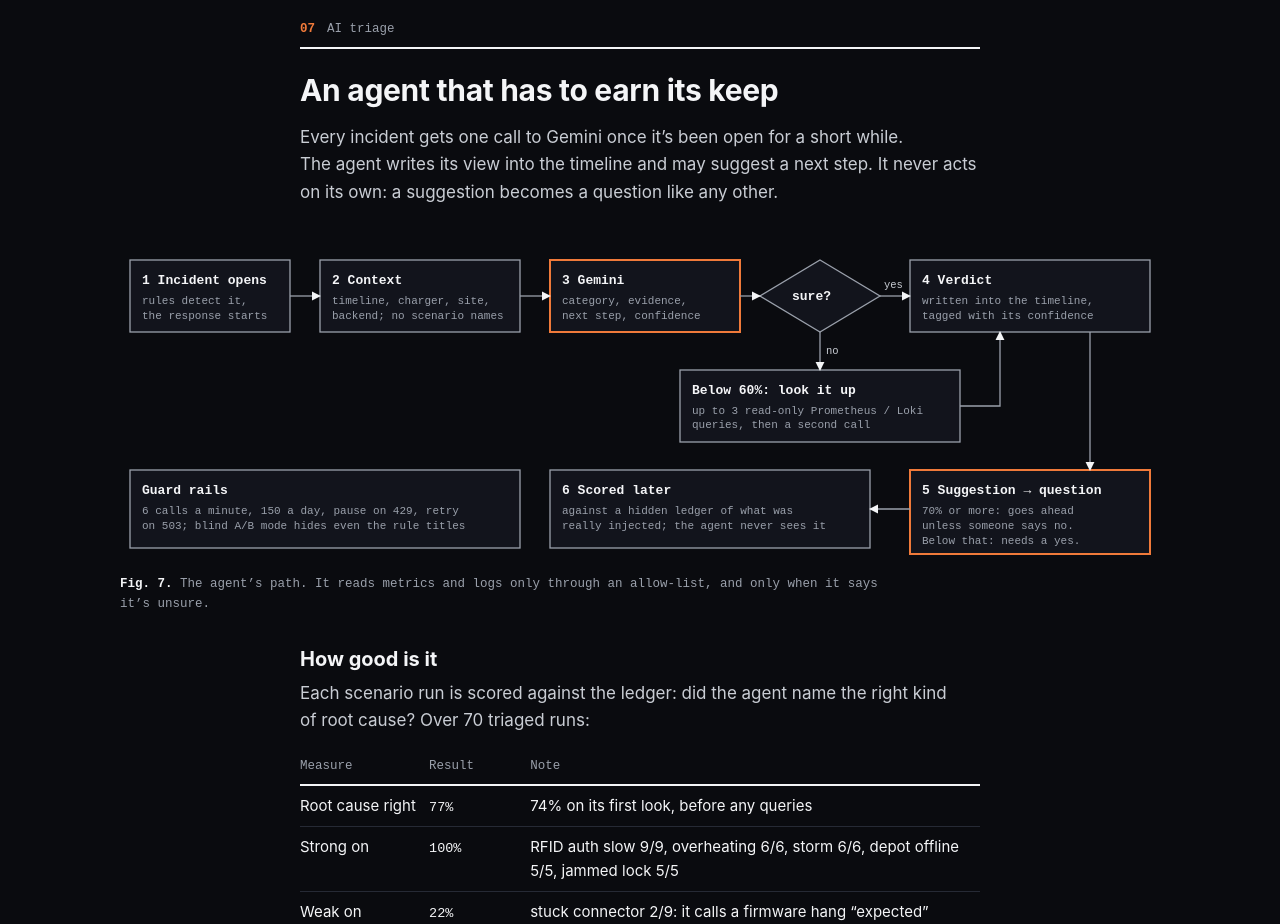
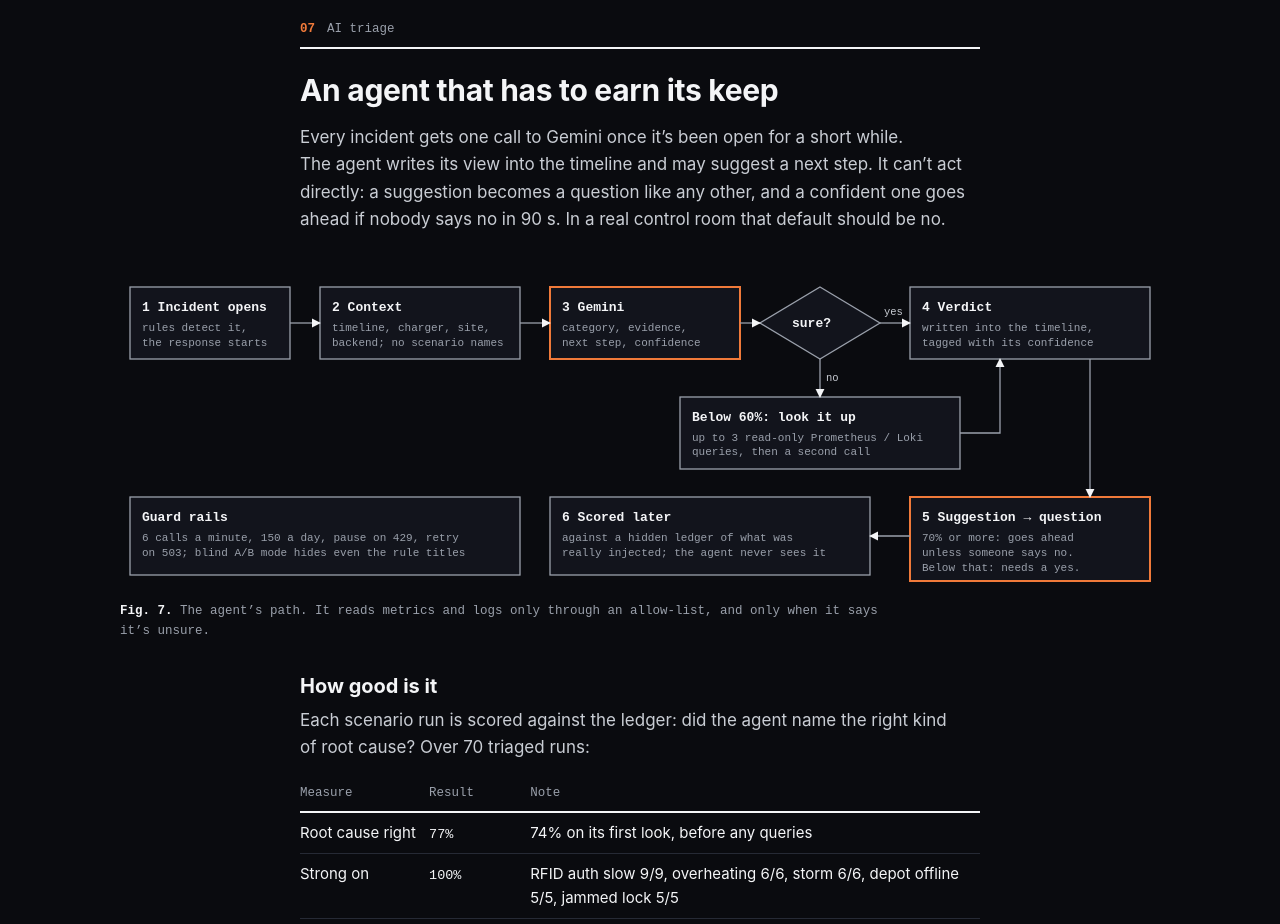
Before and after one commit to egorsiniaev/truckroll, a plain HTML site: page site/truckroll/index.html in a window 1280 px wide. Shown: the part 8180-9104 px from the top of the page. Drawn offline with Linux system fonts and the light colour scheme; a web font is replaced by a local one.

Commit message:
docs: design notes to docs/design, agent doc to docs/agent.md, describe the auto-approve default accurately

```diff
--- a/site/truckroll/index.html
+++ b/site/truckroll/index.html
@@ -457,7 +457,7 @@ footer { border-top: 1px solid var(--rule); margin-top: 64px; padding-top: 16px;
     <div class="num">07<span>AI triage</span></div>
     <div class="body">
       <h2>An agent that has to earn its keep</h2>
-      <p>Every incident gets one call to Gemini once it’s been open for a short while. The agent writes its view into the timeline and may suggest a next step. It never acts on its own: a suggestion becomes a question like any other.</p>
+      <p>Every incident gets one call to Gemini once it’s been open for a short while. The agent writes its view into the timeline and may suggest a next step. It can’t act directly: a suggestion becomes a question like any other, and a confident one goes ahead if nobody says no in 90 s. In a real control room that default should be no.</p>
     </div>
     <figure class="wide scroll-x">
       <svg viewBox="0 0 1040 336" role="img" aria-label="AI triage flow">
```
Also changed, not shown: 9 other files.
